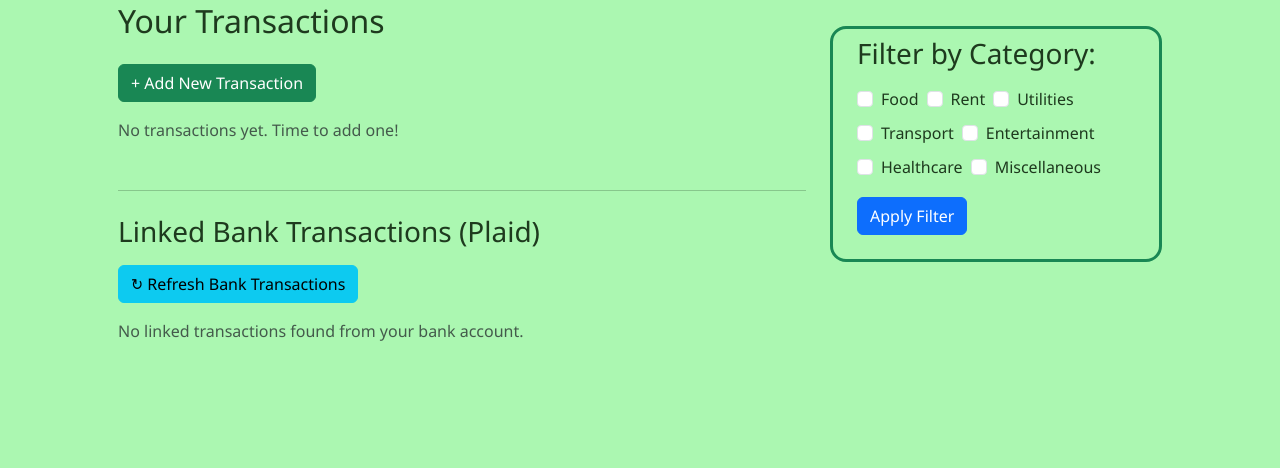
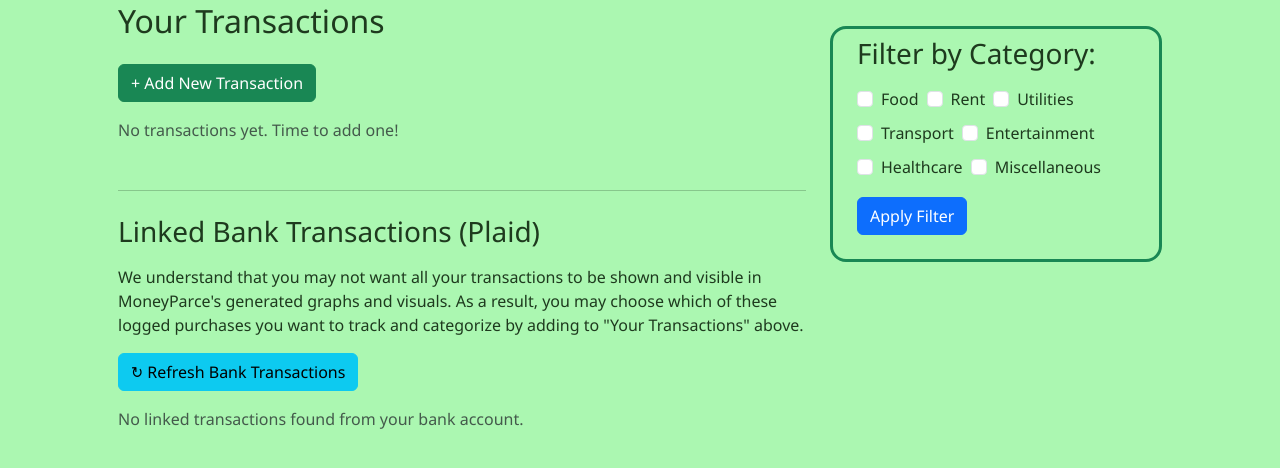
Before and after one commit to imermigkas3/MoneyParce, a Django app: page /transactions/ in a window 1280 px wide. Shown: the part 128-596 px from the top of the page. Run offline with Django 5.2, Linux system fonts and the light colour scheme; the visitor is signed in with stand-in values (Sample User, id 1); data that the repository does not hold is empty.

Commit message:
Update transaction_list.html
added description

```diff
--- a/transactions/templates/transactions/transaction_list.html
+++ b/transactions/templates/transactions/transaction_list.html
@@ -38,6 +38,9 @@
 
     <hr class="mt-5">
       <h3 class="mt-4 mb-3">Linked Bank Transactions (Plaid)</h3>
+      <p>We understand that you may not want all your transactions to be shown and visible in MoneyParce's
+        generated graphs and visuals. As a result, you may choose which of these logged purchases you want to
+        track and categorize by adding to "Your Transactions" above. </p>
       <a href="{% url 'fetch_bank_transactions' %}" class="btn btn-info mb-3">↻ Refresh Bank Transactions</a>
 
       {% if bank_transactions %}
```
